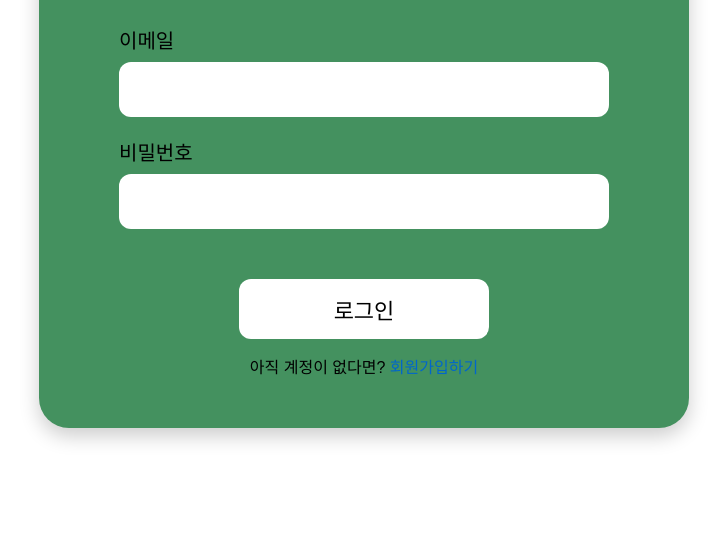
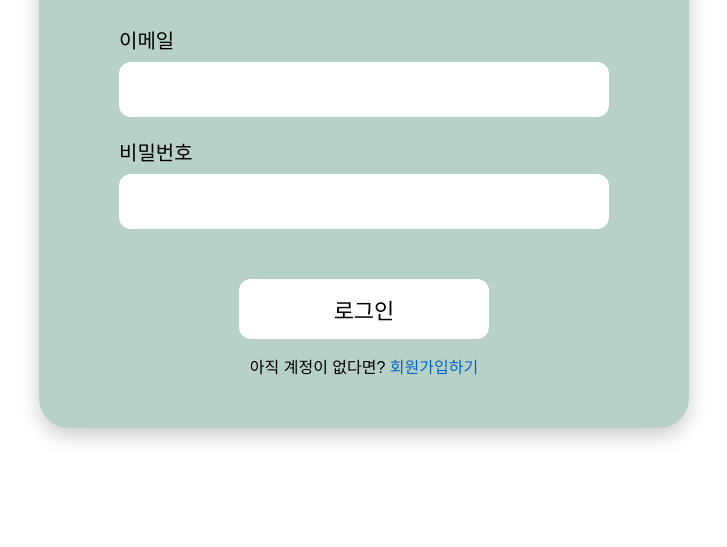
Before and after one commit to dbwls05/MirimCafe, a website built with Vite: page login.html in a window 1280 px wide. Shown: the part 253-800 px from the top of the page, without its empty margins (276-1003 px from the left). Built offline with nearby package versions, Linux system fonts and the light colour scheme.

Commit message:
style: 컨테이너색상변경

```diff
--- a/css/auth.css
+++ b/css/auth.css
@@ -33,7 +33,7 @@ body::before {
   width: 650px;
   padding: 50px 80px;
 
-  background: #44915f;
+  background: #b8d1c6;
   border-radius: 30px;
 
   box-shadow: 0 8px 20px rgba(0, 0, 0, 0.2);
```
Also changed, not shown: cafe-create.html (added).
